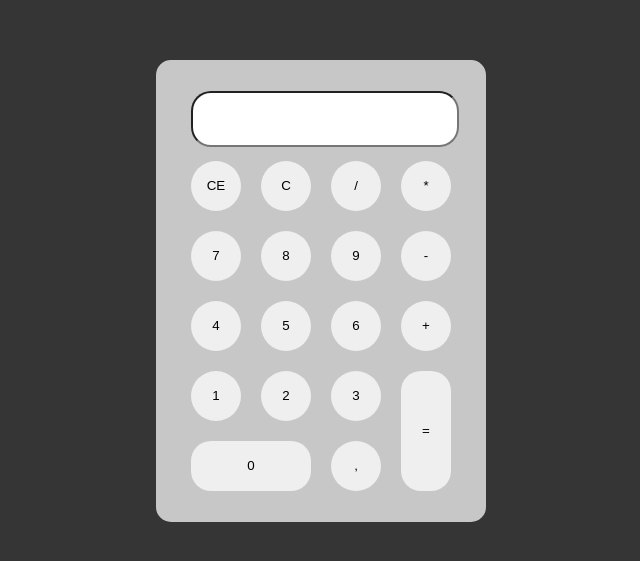
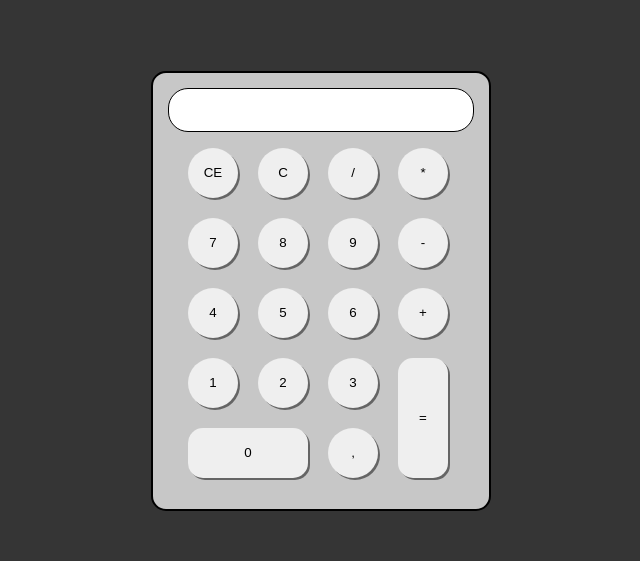
Before and after one commit to David-Marinho/web-calculator, a plain HTML site: page index.html in a window 1280 px wide. Shown: the part 117-678 px from the top of the page, without its empty margins (319-959 px from the left). Drawn offline with Linux system fonts and the light colour scheme.

Commit message:
Add files via upload

```diff
--- a/index.html
+++ b/index.html
@@ -1,35 +1,35 @@
 <!DOCTYPE html>
-<html lang="en">
+<html lang="pt-br">
 <head>
     <meta charset="UTF-8">
     <meta http-equiv="X-UA-Compatible" content="IE=edge">
     <meta name="viewport" content="width=, initial-scale=1.0">
     <link rel="stylesheet" href="style.css">
     <title>Calculadora</title>
+    <script src="main.js"></script>
 </head>
 <body>
     <main id="calculadora">
-
+        <input id="input" type="text" value="">
         <ul id="lista-botoes">
-            <input type="text">
             <li><button>CE</button></li>
-            <li><button>C</button></li>
-            <li><button>/</button></li>
-            <li><button>*</button></li>
-            <li><button>7</button></li>
-            <li><button>8</button></li>
-            <li><button>9</button></li>
-            <li><button>-</button></li>
-            <li><button>4</button></li>
-            <li><button>5</button></li>
-            <li><button>6</button></li>
-            <li><button>+</button></li>
-            <li><button>1</button></li>
-            <li><button>2</button></li>
-            <li><button>3</button></li>
+            <li><button onclick="limpar_tudo()">C</button></li>
+            <li><button onclick="btn_click('/')">/</button></li>
+            <li><button onclick="btn_click('X')">*</button></li>
+            <li><button onclick="btn_click('7')">7</button></li>
+            <li><button onclick="btn_click('8')">8</button></li>
+            <li><button onclick="btn_click('9')">9</button></li>
+            <li><button onclick="btn_click('-')">-</button></li>
+            <li><button onclick="btn_click('4')">4</button></li>
+            <li><button onclick="btn_click('5')">5</button></li>
+            <li><button onclick="btn_click('6')">6</button></li>
+            <li><button onclick="btn_click('+')">+</button></li>
+            <li><button onclick="btn_click('1')">1</button></li>
+            <li><button onclick="btn_click('2')">2</button></li>
+            <li><button onclick="btn_click('3')">3</button></li>
             <li id="box-igual"><button>=</button></li>
-            <li id="box-0"><button>0</button></li>
-            <li><button>,</button></li>
+            <li id="box-0"><button onclick="btn_click('0')">0</button></li>
+            <li><button onclick="btn_click('.')">,</button></li>
         </ul>
     </main>
 </body>
--- /dev/null
+++ b/main.js
@@ -0,0 +1,14 @@
+function btn_click(numero){
+    var input = document.getElementById('input')
+    input.value += numero
+}
+
+function limpar_tudo(){
+    document.getElementById('input').value = ''
+}
+
+function operacao(simbolo){
+    var input = getElementById(input)
+    var numero1 = input.value
+    input.value = ''
+}
--- a/style.css
+++ b/style.css
@@ -11,6 +11,14 @@ body{
     padding: 15px;
     background-color: rgb(199, 199, 199);
     border-radius: 15px;
+    border: 2px solid black;
+}
+
+input{
+    width: 300px;
+    height: 40px;
+    border-radius: 20px;
+    border: 1px solid black;
 }
 
 ul{
@@ -21,31 +29,31 @@ li{
     list-style: none;
 }
 
-
-
 #lista-botoes{
     width: 300px;
     display: grid;
     grid-template-columns: repeat(4, 50px);
-    grid-template-rows: repeat(6, 50px);
+    grid-template-rows: repeat(5, 50px);
     grid-column-gap: 20px;
     grid-row-gap: 20px;
     justify-content: center;
 }
 
-input{
-    width: 100%;
-    height: 100%;
-    grid-column-start: 1;
-    grid-column-end: 5;
-    border-radius: 20px;
-}
+
 
 button{
     width: 100%;
     height: 100%;
     border-radius: 100%;
     border: 0px;
+    box-shadow: 2px 2px rgba(0, 0, 0, 0.493) ;
+}
+
+button:active{
+    box-shadow: 0px 0px black;
+    background-color: rgb(235, 235, 235);
+    width: 98%;
+    height: 98%;
 }
 
 #box-0{
@@ -55,10 +63,10 @@ button{
 
 #box-igual{
     grid-column-start: 4;
-    grid-row-start: 5;
-    grid-row-end: 7;
+    grid-row-start: 4;
+    grid-row-end: 6;
 }
 
 #box-0 button, #box-igual button{
-    border-radius: 20px;
+    border-radius: 15px;
 }
```
